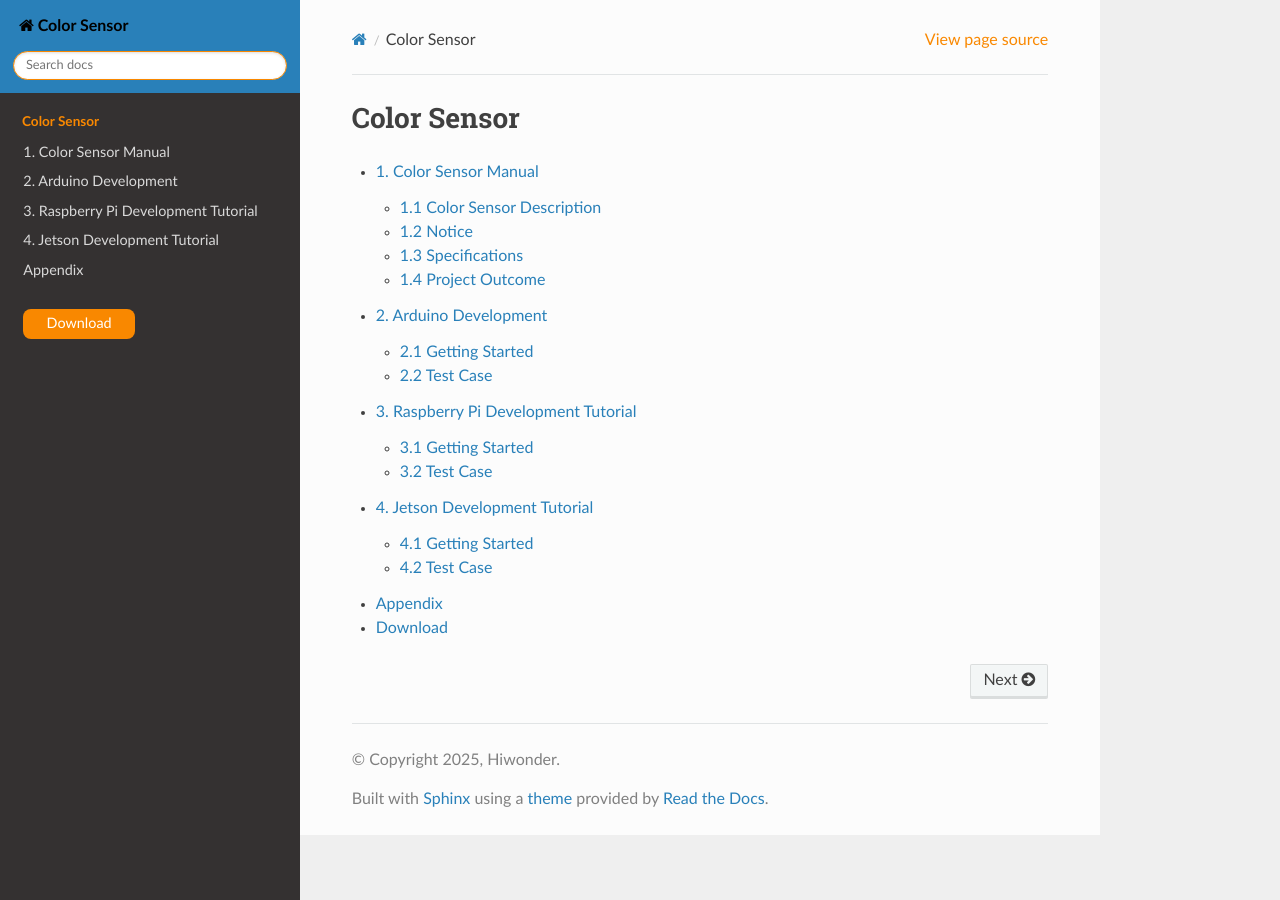
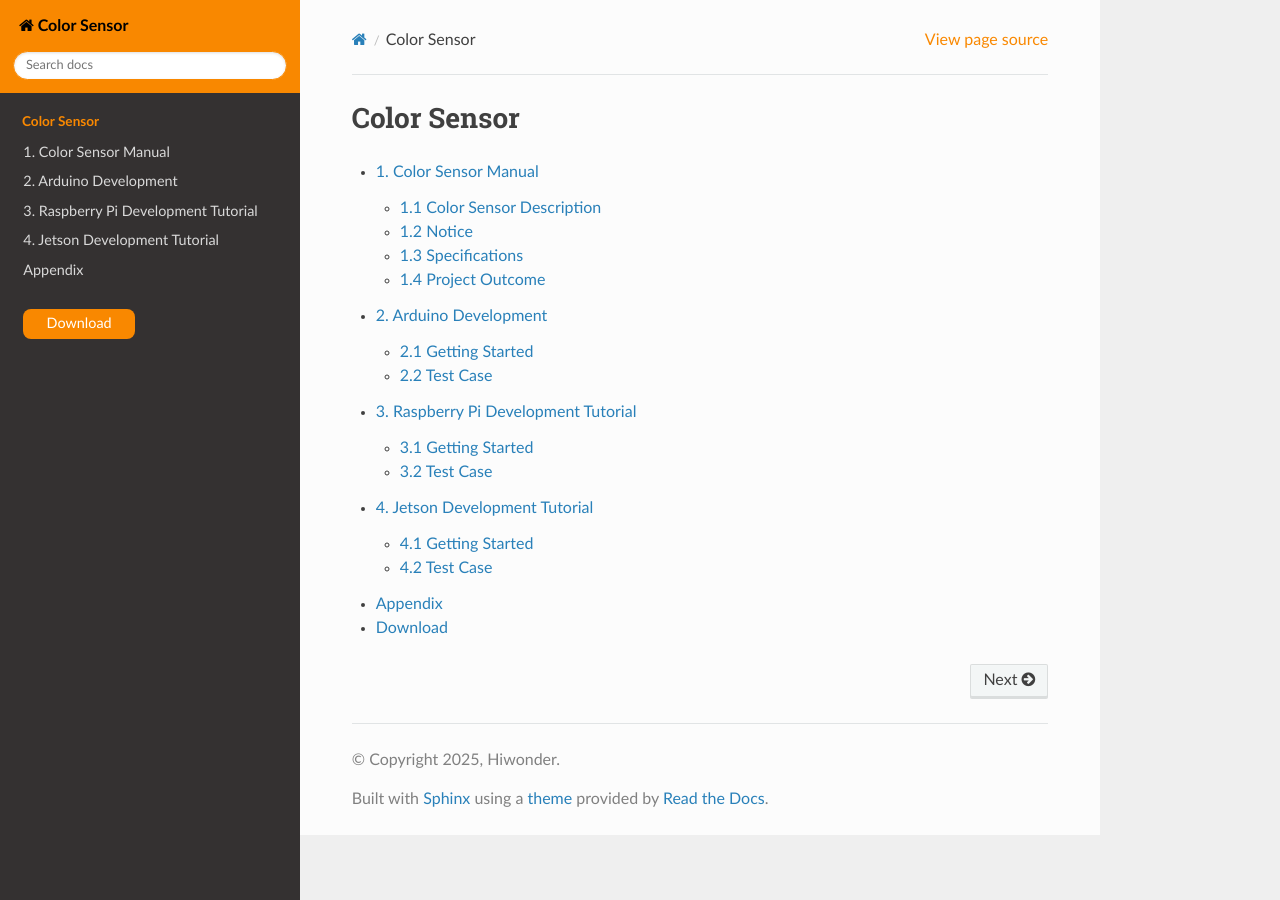
Before and after one commit to Hiwonder-docs/Color-Sensor, a Sphinx documentation site: the page built from source/index.rst, in a window 1280 px wide. Built offline with Sphinx 7.4.7 and the Read the Docs theme 3.1.0, drawn with Linux system fonts in a browser that asks for light colours.

Commit message:
Color Sensor 3

```diff
--- a/source/conf.py
+++ b/source/conf.py
@@ -118,9 +118,9 @@ html_theme = 'sphinx_rtd_theme'
 html_static_path = ['_static']
 html_css_files = ['style.css']
 html_js_files = ['custom.js']
-#html_theme_options = {
+html_theme_options = {
 #    'extra_navbar': '<a href="https://your-main-project.readthedocs.io/">🏠 返回主项目</a>',
-#    'style_nav_header_background': '#f98800',
+    'style_nav_header_background': '#f98800',
 #   'logo_only': True,
 #   'logo_link': 'https://your-main-project.readthedocs.io/',
-#}
+}
```
